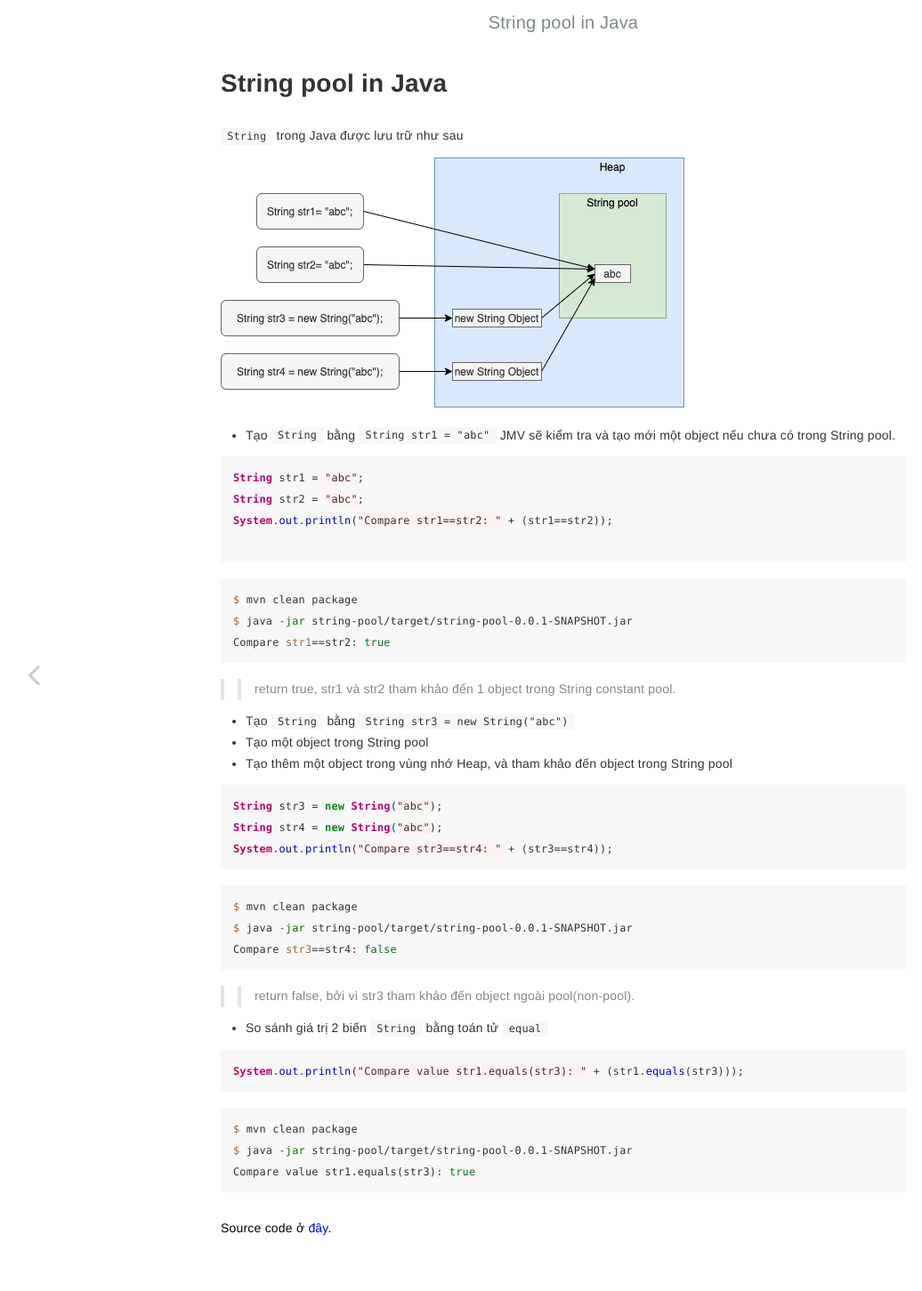
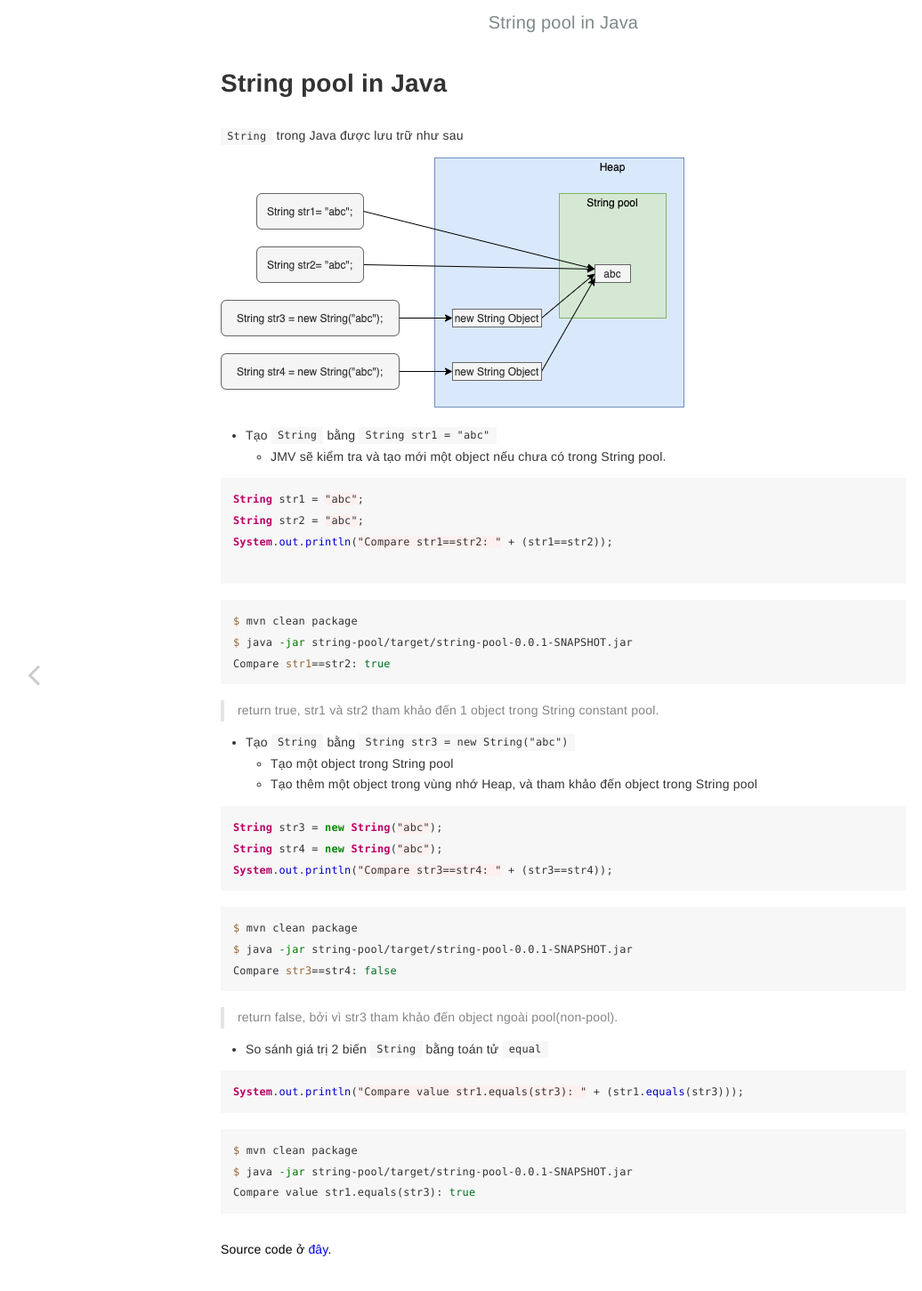
Before and after one commit to huypva/code-by-example-site, a Jekyll site: the page built from _posts/2021-08-22-string_pool.md, in a window 1280 px wide. Shown: the top 1451 px of the page at 89% size, without its empty margins (7-1043 px from the left). Built offline with Jekyll 4.4.1, drawn with Linux system fonts in a browser that asks for light colours.

````diff
--- a/_posts/2021-08-22-string_pool.md
+++ b/_posts/2021-08-22-string_pool.md
@@ -12,7 +12,7 @@ source: https://github.com/huypva/string-pool-example
 ![StringPool](../assets/images/string_pool.png)
 
 - Tạo `String` bằng `String str1 = "abc"`
-JMV sẽ kiểm tra và tạo mới một object nếu chưa có trong String pool.
+    - JMV sẽ kiểm tra và tạo mới một object nếu chưa có trong String pool.
 
 ```java
 String str1 = "abc";
@@ -27,11 +27,11 @@ $ java -jar string-pool/target/string-pool-0.0.1-SNAPSHOT.jar
 Compare str1==str2: true
 ```
 
->> return true, str1 và str2 tham khảo đến 1 object trong String constant pool.
+> return true, str1 và str2 tham khảo đến 1 object trong String constant pool.
 
 - Tạo `String` bằng `String str3 = new String("abc")`
-+ Tạo một object trong String pool
-+ Tạo thêm một object trong vùng nhớ Heap, và tham khảo đến object trong String pool
+    - Tạo một object trong String pool
+    - Tạo thêm một object trong vùng nhớ Heap, và tham khảo đến object trong String pool
 
 ```java
 String str3 = new String("abc");
@@ -45,7 +45,7 @@ $ java -jar string-pool/target/string-pool-0.0.1-SNAPSHOT.jar
 Compare str3==str4: false
 ```
 
->> return false, bởi vì str3 tham khảo đến object ngoài pool(non-pool).
+> return false, bởi vì str3 tham khảo đến object ngoài pool(non-pool).
 
 - So sánh giá trị 2 biến `String` bằng toán tử `equal`
 
````
